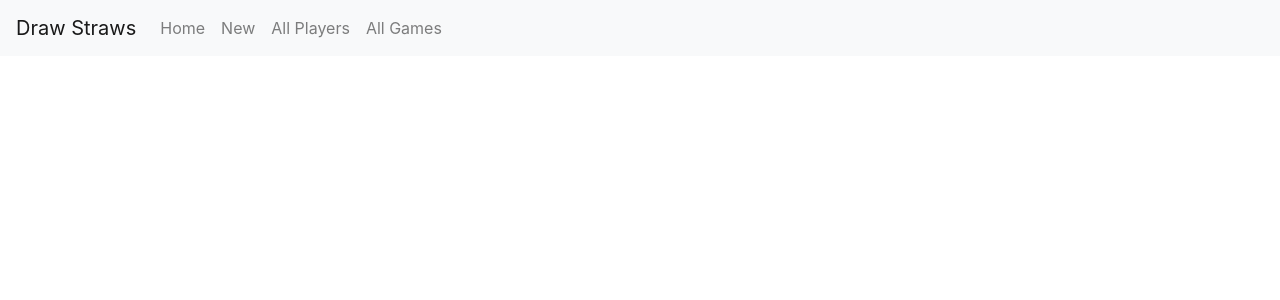
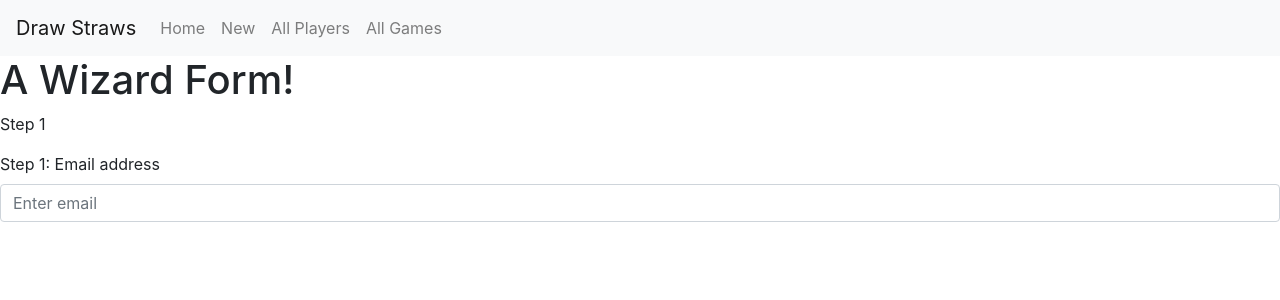
Before and after one commit to abourke09/draw-straws, a React (Create React App) app in the folder client/: page /tester in a window 1280 px wide. Shown: the top 300 px of the page. Built offline with nearby package versions, Linux system fonts and the light colour scheme; no server answers.

Commit message:
adds masterform and step1/step2 to experiment with another form wizard layout from css-tricks.com

```diff
--- a/client/src/App.js
+++ b/client/src/App.js
@@ -3,6 +3,7 @@ import { BrowserRouter as Router, Route } from 'react-router-dom';
 import MyNavbar from './components/Navbar'
 import Home from './components/Home';
 import NewGame from './containers/NewGame';
+import MasterForm from './containers/MasterForm';
 import Players from './containers/Players';
 import Games from './containers/Games';
 import PlayerShow from './containers/PlayerShow';
@@ -23,6 +24,7 @@ class App extends Component {
         <Router>
           <MyNavbar/>
           <Route exact path="/" component={Home}/>
+          <Route exact path="/tester" component={MasterForm}/>
           <Route exact path="/new" component={NewGame}/>
           <Route exact path="/players" component={Players}/>
           <Route exact path="/games" component={Games}/>
--- /dev/null
+++ b/client/src/components/StepOne.js
@@ -0,0 +1,26 @@
+import React from 'react'
+
+class StepOne extends React.Component {
+  render() {
+    if (this.props.currentStep !== 1) { // Prop: The current step
+      return null
+    }
+    // The markup for the Step 1 UI
+    return(
+      <div className="form-group">
+        <label htmlFor="email">Step 1: Email address</label>
+        <input
+          className="form-control"
+          id="email"
+          name="email"
+          type="text"
+          placeholder="Enter email"
+          value={this.props.email} // Prop: The email input data
+          onChange={this.props.handleChange} // Prop: Puts data into state
+        />
+      </div>
+    )
+  }
+}
+
+export default StepOne
--- /dev/null
+++ b/client/src/components/StepTwo.js
@@ -0,0 +1,26 @@
+import React from 'react'
+
+class StepTwo extends React.Component {
+  render() {
+    if (this.props.currentStep !== 2) { // Prop: The current step
+      return null
+    }
+    // The markup for the Step 1 UI
+    return(
+      <div className="form-group">
+        <label htmlFor="username">Step 2: Username</label>
+        <input
+          className="form-control"
+          id="username"
+          name="username"
+          type="text"
+          placeholder="Enter username"
+          value={this.props.username} // Prop: The email input data
+          onChange={this.props.handleChange} // Prop: Puts data into state
+        />
+      </div>
+    )
+  }
+}
+
+export default StepTwo
--- /dev/null
+++ b/client/src/containers/MasterForm.js
@@ -0,0 +1,63 @@
+import React, { Component } from 'react'
+//import { connect } from 'react-redux'
+import StepOne from '../components/StepOne'
+import StepTwo from '../components/StepTwo'
+
+class MasterForm extends Component {
+  constructor(props) {
+    super(props)
+    // Set the initial input values
+    this.state = {
+      currentStep: 1, // Default is Step 1
+      email: '',
+      username: '',
+      password: '',
+    }
+    // Bind the submission to handleChange()
+    this.handleChange = this.handleChange.bind(this)
+  }
+
+  // Use the submitted data to set the state
+  handleChange(event) {
+    const {name, value} = event.target
+    this.setState({
+      [name]: value
+    })
+  }
+
+  // Trigger an alert on form submission
+  handleSubmit = (event) => {
+    event.preventDefault()
+    const { email, username, password } = this.state
+    alert(`Your registration detail: \n
+      Email: ${email} \n
+      Username: ${username} \n
+      Password: ${password}`)
+  }
+
+  // Render UI will go here...
+  render() {
+    return (
+      <React.Fragment>
+      <h1>A Wizard Form!</h1>
+      <p>Step {this.state.currentStep} </p>
+
+      <form onSubmit={this.handleSubmit}>
+
+        <StepOne
+          currentStep={this.state.currentStep}
+          handleChange={this.handleChange}
+          email={this.state.email}
+        />
+        <StepTwo
+          currentStep={this.state.currentStep}
+          handleChange={this.handleChange}
+          username={this.state.username}
+        />
+      </form>
+      </React.Fragment>
+    )
+  }
+}
+
+export default MasterForm
```
